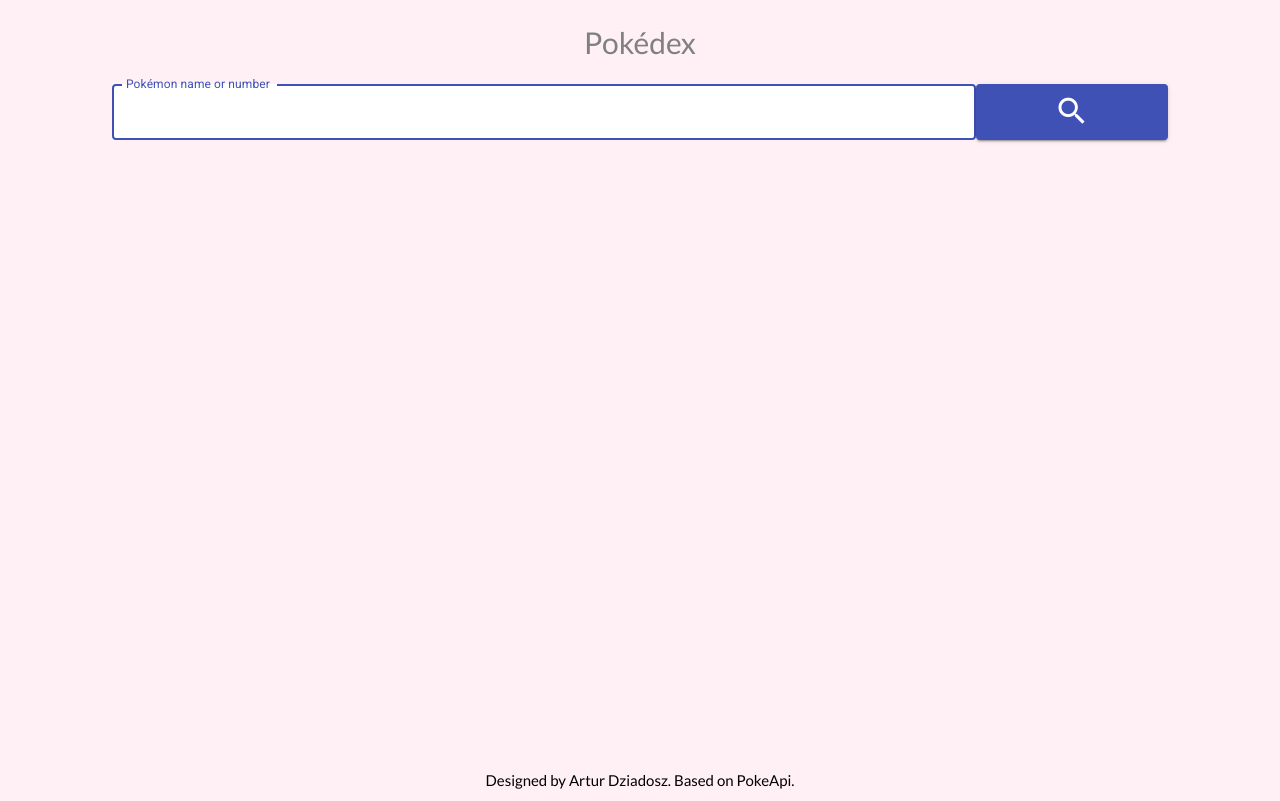
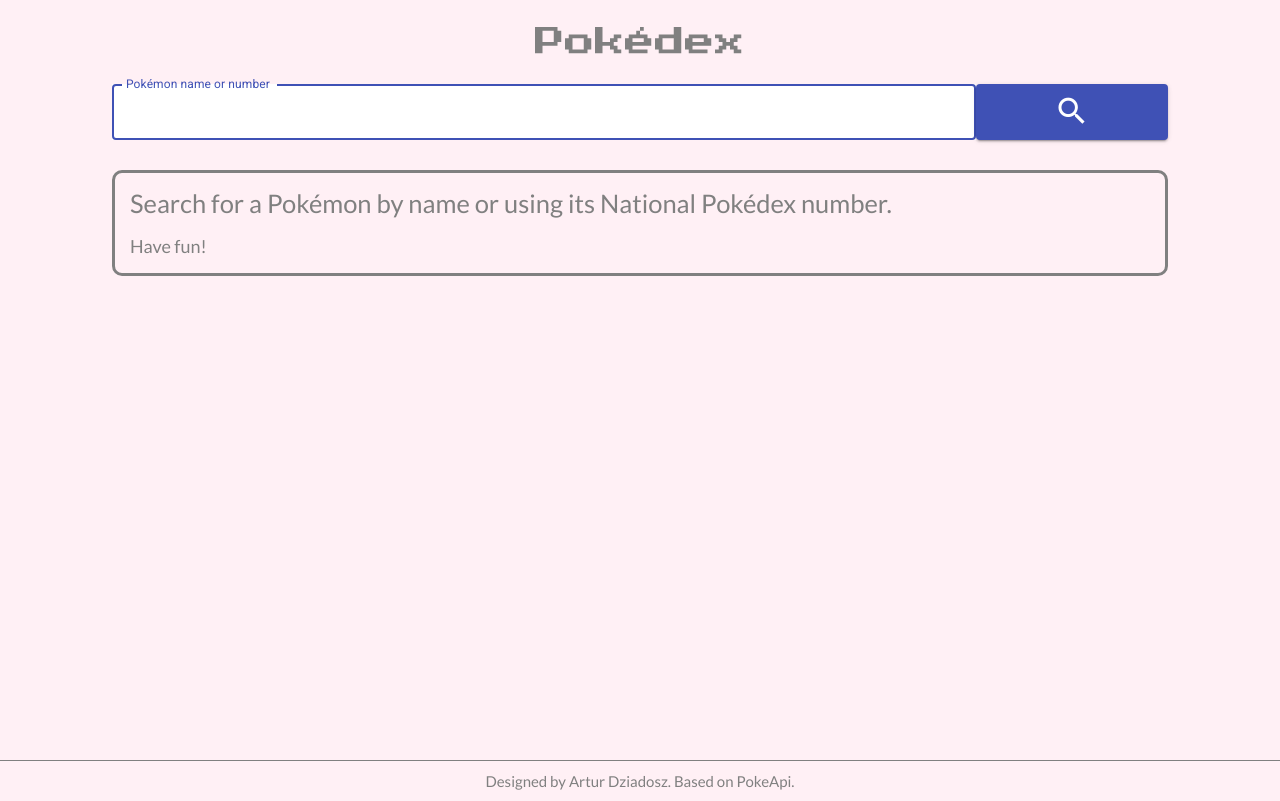
Before and after one commit to ArturDziadosz/Pokedex, a React (Create React App) app: page / in a window 1280 px wide. Built offline with nearby package versions, Linux system fonts and the light colour scheme.

Commit message:
0.0.22 Edited visual concept, added starting display and link to API

```diff
--- a/src/components/App.js
+++ b/src/components/App.js
@@ -3,7 +3,7 @@
 import Form from "./Form";
 import Pokemon from "./Pokemon";
 import Error from "./Error";
-import {colors} from "@material-ui/core";
+import PokemonDetails from "./PokemonDetails";
 
 class App extends Component {
   constructor(props) {
@@ -87,15 +87,26 @@
       <>
         <h1>Pokédex</h1>
         <Form handleAtParent={this.fetchData}/>
-        {this.state.boxWithDetails ?
-          <main>Box {this.state.pokemonDetails.base_happiness}</main> :
+        {(!this.state.data && !this.state.noMatchFound) ?
+          <main>
+            <section className="container">
+              <div className="row">
+                <div className="col-11 start">
+                  <h2>Search for a Pokémon by name or using its National Pokédex number.</h2>
+                  <p>Have fun!</p>
+                </div>
+              </div>
+            </section>
+          </main> :
+          this.state.boxWithDetails ?
+          <main><PokemonDetails pokemonData={this.state.data} pokemonDetails={this.state.pokemonDetails} pokemonEvolution={this.state.evolutionChainDetails}/></main> :
           <main>
             {this.state.noMatchFound ? <Error/> :
               <Pokemon pokemonData={this.state.data} handleAtParent={this.getEvolutionUrl}/>
             }
           </main>
         }
-        <footer> Designed by Artur Dziadosz. Based on PokeApi.</footer>
+        <footer> Designed by Artur Dziadosz. Based on <a href={"https://pokeapi.co/"} target={"_blank"}>PokeApi.</a></footer>
       </>
     );
   }
--- a/src/components/App.scss
+++ b/src/components/App.scss
@@ -2,17 +2,41 @@
 
 h1 {
   text-align: center;
-  color: $colorTitle;
+  color: grey;
   font-size: 2em;
   padding: 30px 0;
+  font-family: $fontTitle;
 }
 
 main {
   min-height: calc(100vh - 180px);
+  .start {
+    border: 3px solid grey;
+    margin: 10px 0;
+    border-radius: 10px;
+    padding: 15px;
+    color: grey;
+    h2 {
+      font-size: 1.7em;
+      line-height: 1.2em;
+    }
+    p {
+      margin-top: 15px;
+      font-size: 1.2em;
+    }
+  }
 }
 
 footer {
   height: 40px;
   line-height: 40px;
   text-align: center;
+  border-top: 1px grey solid;
+  color: grey;
+  a {
+    color: grey;
+    &:hover {
+      color: black;
+    }
+  }
 }
```
